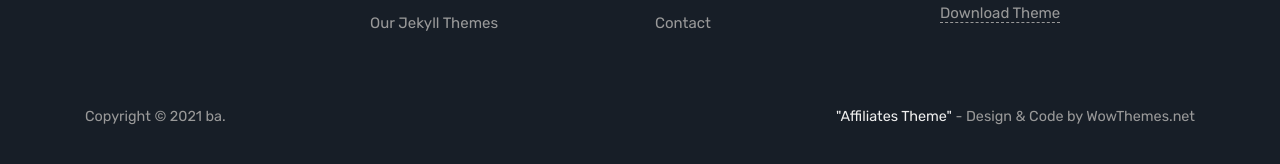
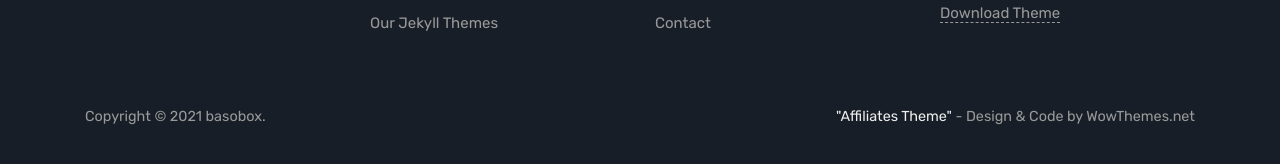
Before and after one commit to nawafisuren/basobox3, a Jekyll site: the page built from index.html, in a window 1280 px wide and 900 px high, scrolled down 1985 px. Shown: the part 726-890 px from the top of the window. Built offline with Jekyll 4.4.1, drawn with Linux system fonts in a browser that asks for light colours; the list of posts is cut into pages by our own code; comment, search, counter and statistics services are not loaded.

Commit message:
Update _config.yml

```diff
--- a/_config.yml
+++ b/_config.yml
@@ -1,5 +1,5 @@
 # Site
-name: "ba"
+name: "basobox"
 title: "basobox"
 description: "dTigo"
 meta_description: "Jekyll theme for blogging."
```
